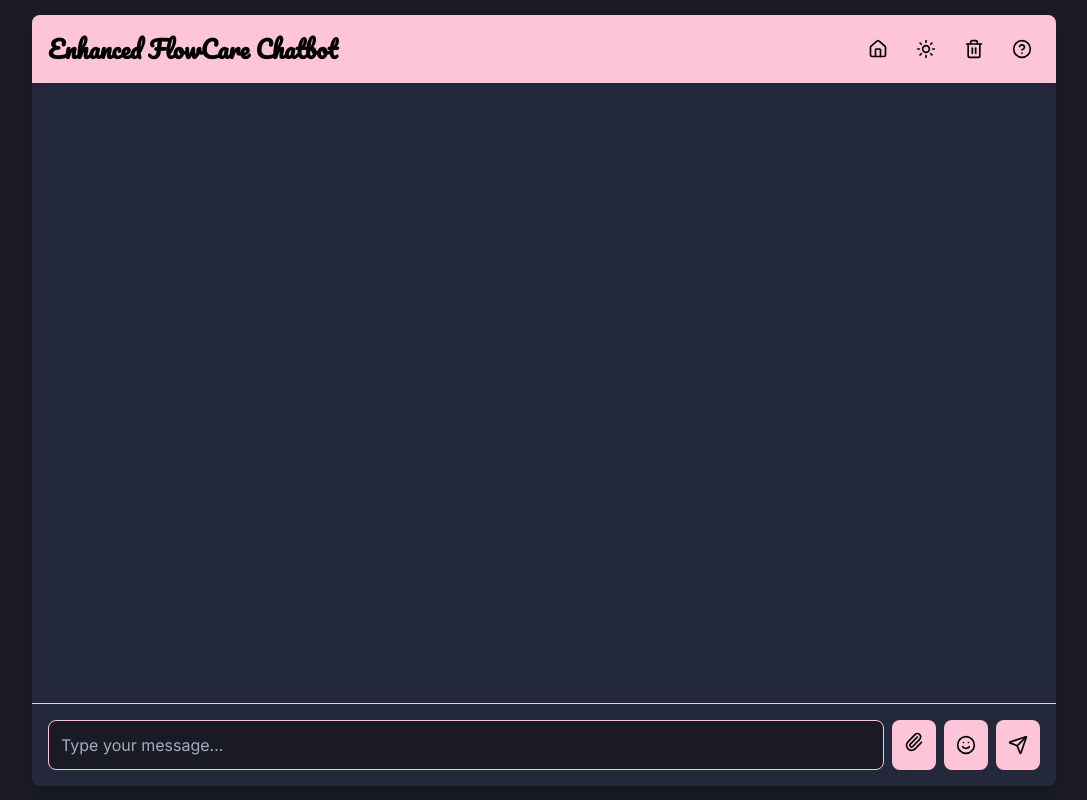
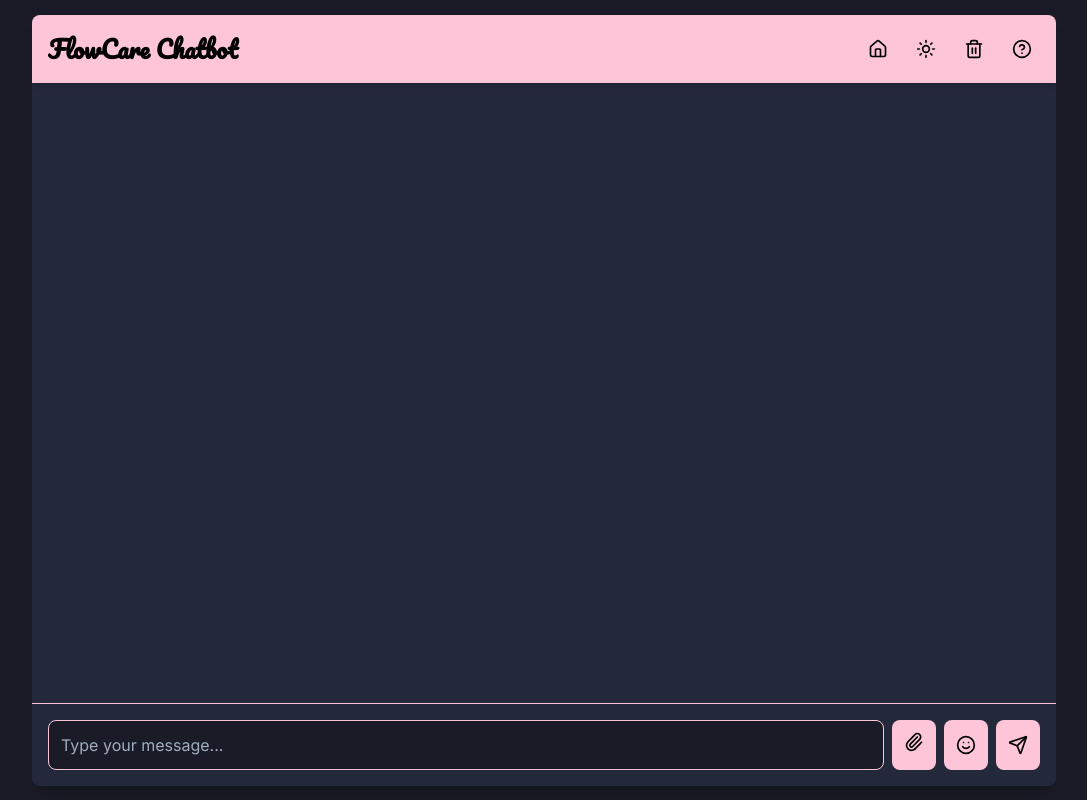
Before and after one commit to talhadevelopes/FlowCare2, a React (Vite) app in the folder Frontend/: page /ChatBot in a window 1280 px wide. Shown: the whole page, without its empty margins (96-1183 px from the left). Built offline with nearby package versions, Linux system fonts and the light colour scheme.

Commit message:
ChatBot ver 9

```diff
--- a/Frontend/src/components/Chatbot.jsx
+++ b/Frontend/src/components/Chatbot.jsx
@@ -198,7 +198,7 @@ export function Chatbot() {
         <div className="w-full max-w-5xl mx-4 overflow-hidden rounded-lg bg-[var(--fc-bg-secondary)] shadow-xl transition-colors duration-200 flex flex-col">
           <div className="flex items-center justify-between p-4 bg-[var(--fc-accent)] shadow-md">
             <h2 style={{ fontFamily: 'Pacifico, cursive' }} className="text-2xl font-bold text-black">
-              Enhanced FlowCare Chatbot
+              FlowCare Chatbot
             </h2>
             <div className="flex space-x-3">
               <button
```
